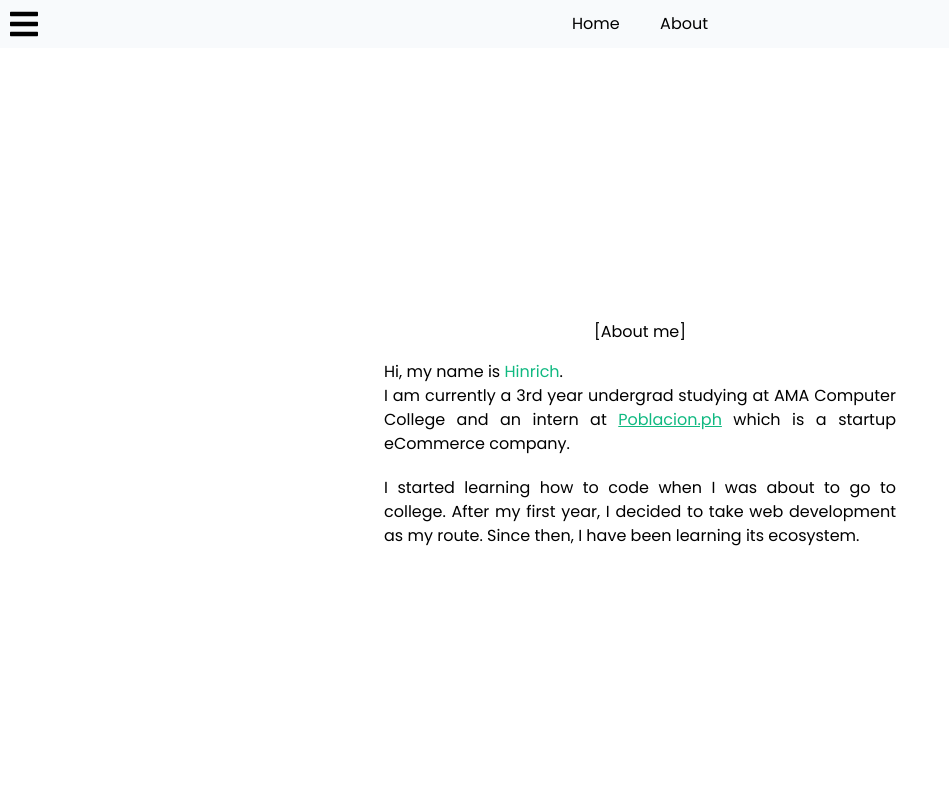
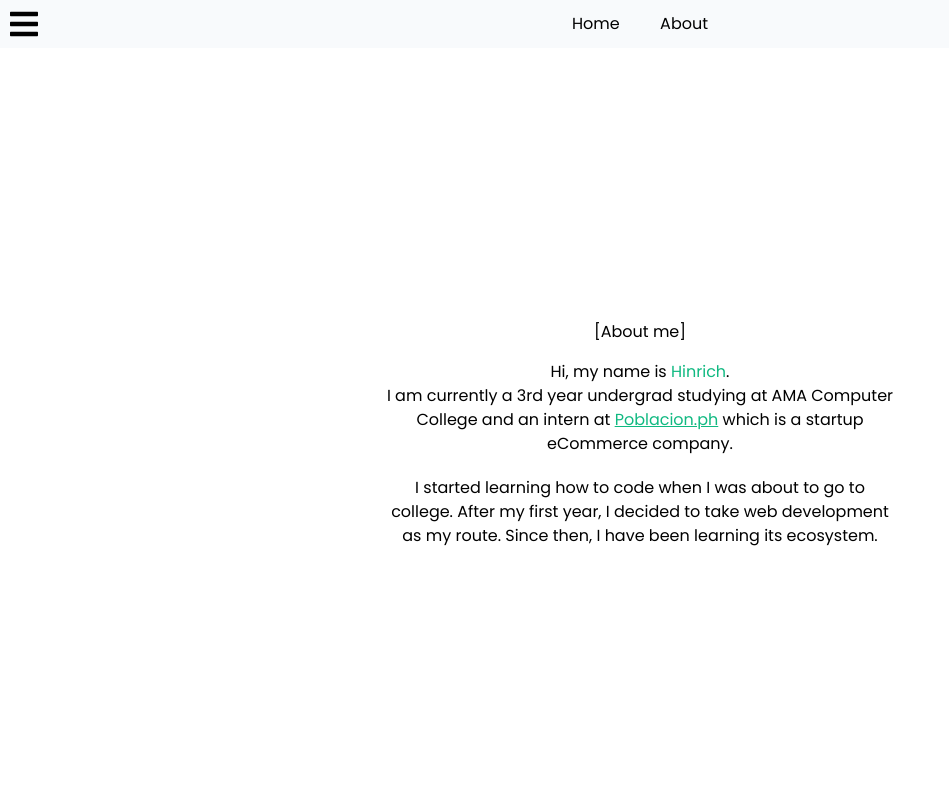
Before and after one commit to Amaterasu10/react-portfolio-vite, a React (Vite) app: page /about in a window 1280 px wide. Shown: the top 800 px of the page, without its empty margins (0-949 px from the left). Built offline with nearby package versions, Linux system fonts and the light colour scheme.

Commit message:
set the alignment of the texts to center

```diff
--- a/src/routes/About.jsx
+++ b/src/routes/About.jsx
@@ -6,12 +6,12 @@ export default function About() {
         <h2 className="p-4">[About me]</h2>
 
         <section className="max-w-lg">
-          <p className="text-justify mb-5">
+          <p className="text-center mb-5">
             Hi, my name is <span className="text-emerald-500">Hinrich</span>.<br/>
             I am currently a 3rd year undergrad studying at AMA Computer College  and an intern at <a href="http://poblacion.ph/" className="text-emerald-500 underline">Poblacion.ph</a> which is a startup eCommerce company.
           </p>
 
-          <p className="text-justify mb-5">
+          <p className="text-center mb-5">
             I started learning how to code when I was about to go to college. After my first year, I decided to take web development as my route. Since then, I have been learning its ecosystem.
           </p>
         </section>
```
